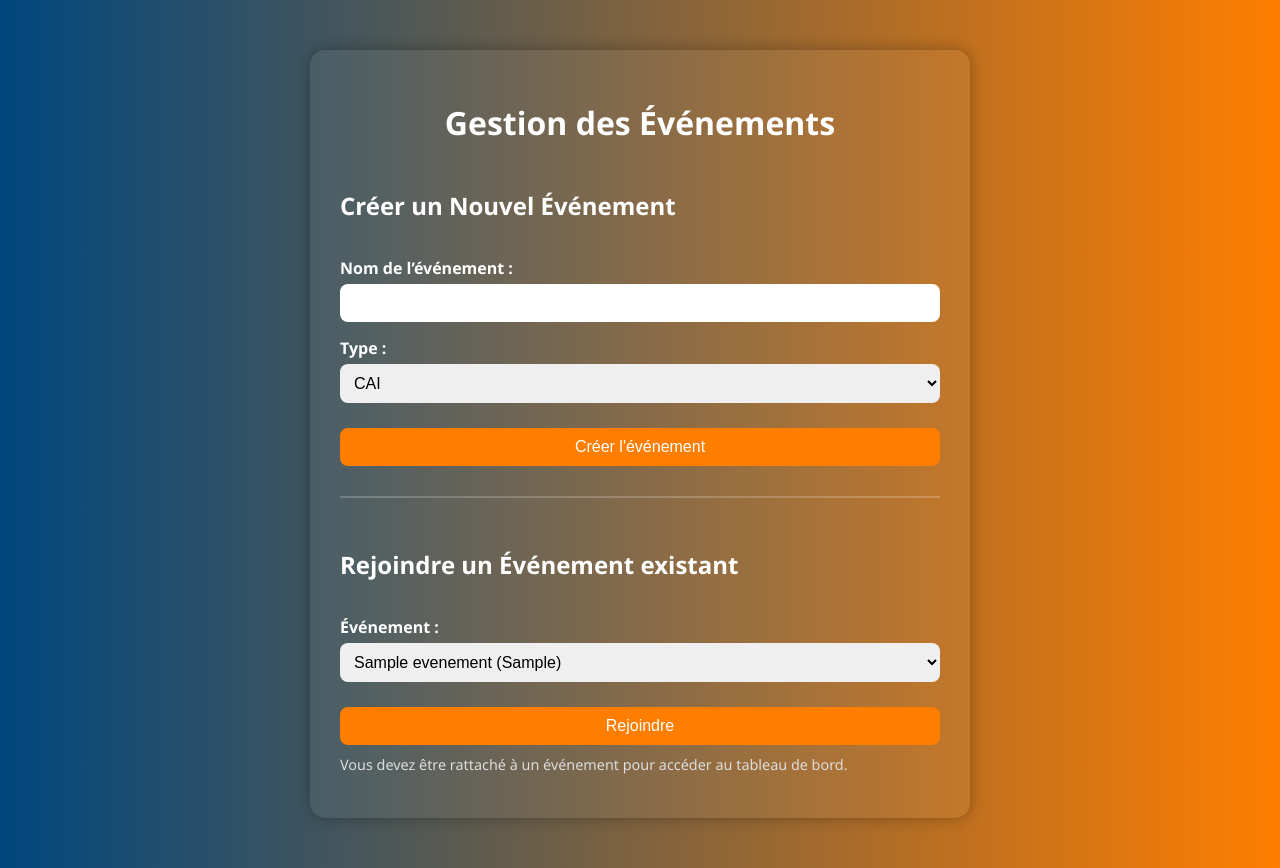
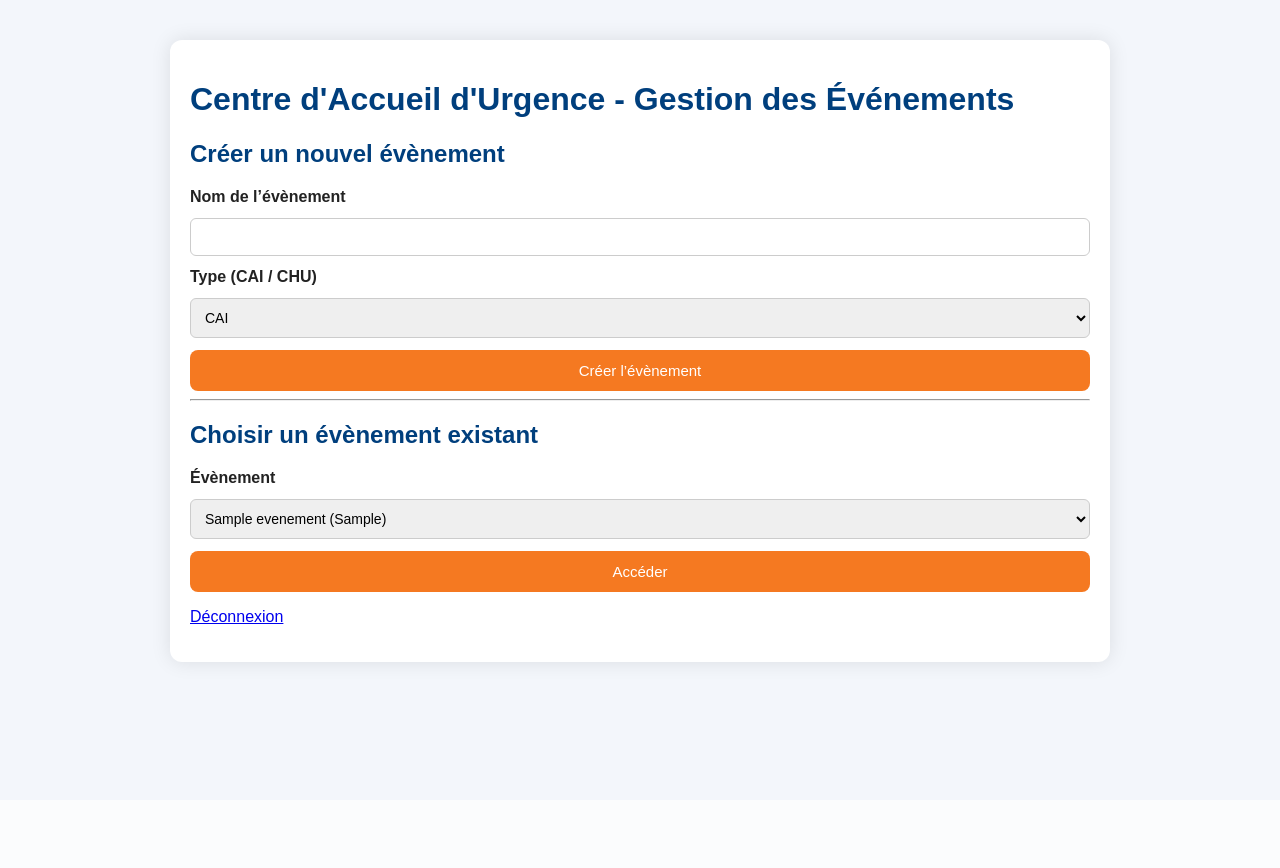
Before and after one commit to protec38/CAI, a Flask app: page /evenement/new in a window 1280 px wide. After the commit the page ends 671 px from the top, so only its background shows below. Run offline with Flask 3, Linux system fonts and the light colour scheme; the visitor is signed in with stand-in values (Sample User, id 1); tables that the repository leaves empty hold one stand-in row (values such as "Sample post").

Commit message:
Update evenement_new.html

```diff
--- a/app/templates/evenement_new.html
+++ b/app/templates/evenement_new.html
@@ -1,112 +1,44 @@
+<!-- 📄 app/templates/evenement_new.html -->
 <!DOCTYPE html>
 <html lang="fr">
 <head>
     <meta charset="UTF-8">
-    <title>Créer ou Rejoindre un Événement</title>
-    <style>
-        body {
-            font-family: 'Segoe UI', Tahoma, Geneva, Verdana, sans-serif;
-            background: linear-gradient(to right, #00477e, #ff7e00);
-            color: white;
-            margin: 0;
-            padding: 0;
-        }
-
-        .container {
-            max-width: 600px;
-            margin: 50px auto;
-            background: rgba(255, 255, 255, 0.05);
-            padding: 30px;
-            border-radius: 15px;
-            box-shadow: 0 0 15px rgba(0, 0, 0, 0.3);
-        }
-
-        h1 {
-            text-align: center;
-            margin-bottom: 25px;
-        }
-
-        form {
-            display: flex;
-            flex-direction: column;
-        }
-
-        label {
-            margin-top: 15px;
-            font-weight: bold;
-        }
-
-        input, select, button {
-            padding: 10px;
-            border-radius: 8px;
-            border: none;
-            margin-top: 5px;
-            font-size: 16px;
-        }
-
-        button {
-            margin-top: 25px;
-            background-color: #ff7e00;
-            color: white;
-            cursor: pointer;
-        }
-
-        button:hover {
-            background-color: #e46d00;
-        }
-
-        .note {
-            font-size: 0.9em;
-            margin-top: 10px;
-            color: #ddd;
-        }
-
-        .divider {
-            height: 2px;
-            background: #ffffff33;
-            margin: 30px 0;
-        }
-    </style>
+    <title>Créer ou sélectionner un évènement</title>
+    <link rel="stylesheet" href="{{ url_for('static', filename='style.css') }}">
 </head>
 <body>
     <div class="container">
-    <h1>Gestion des Événements</h1>
+        <h1>Centre d'Accueil d'Urgence - Gestion des Événements</h1>
 
-    {% if user.is_admin or user.role == 'codep' %}
-    <form method="POST" action="{{ url_for('main_bp.evenement_new') }}">
-        <h2>Créer un Nouvel Événement</h2>
-        <label for="nom">Nom de l’événement :</label>
-        <input type="text" id="nom" name="nom" required>
+        {% if user and (user.is_admin or user.role == 'codep') %}
+            <h2>Créer un nouvel évènement</h2>
+            <form method="POST">
+                <label for="nom">Nom de l’évènement</label>
+                <input type="text" name="nom" required>
 
-        <label for="type_evt">Type :</label>
-        <select id="type_evt" name="type_evt" required>
+                <label for="type_evt">Type (CAI / CHU)</label>
+                <select name="type_evt" required>
                     <option value="CAI">CAI</option>
                     <option value="CHU">CHU</option>
-            <option value="PRV">PRV</option>
                 </select>
 
-        <button type="submit">Créer l'événement</button>
+                <button type="submit">Créer l’évènement</button>
             </form>
+            <hr>
         {% endif %}
 
-    <div class="divider"></div>
-
-    <form method="POST" action="{{ url_for('main_bp.evenement_select') }}">
-        <h2>Rejoindre un Événement existant</h2>
-
-        <label for="evenement_id">Événement :</label>
-        <select name="evenement_id" id="evenement_id" required>
+        <h2>Choisir un évènement existant</h2>
+        <form method="POST" action="{{ url_for('main_bp.select_evenement') }}">
+            <label for="evenement_id">Évènement</label>
+            <select name="evenement_id" required>
                 {% for evt in evenements %}
-                {% if user.is_admin or user.role == 'codep' or evt in user.evenement %}
                     <option value="{{ evt.id }}">{{ evt.nom }} ({{ evt.numero }})</option>
-                {% endif %}
                 {% endfor %}
             </select>
-
-        <button type="submit">Rejoindre</button>
+            <button type="submit">Accéder</button>
         </form>
 
-    <p class="note">Vous devez être rattaché à un événement pour accéder au tableau de bord.</p>
+        <p><a href="{{ url_for('main_bp.logout') }}">Déconnexion</a></p>
     </div>
 </body>
 </html>
```
Lines whose indentation alone changed are shown as unchanged.
